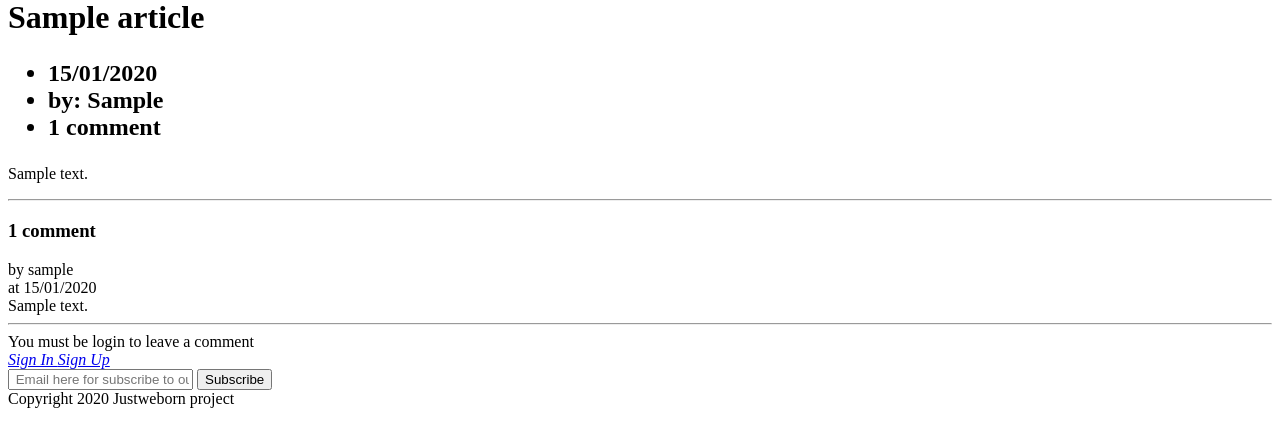
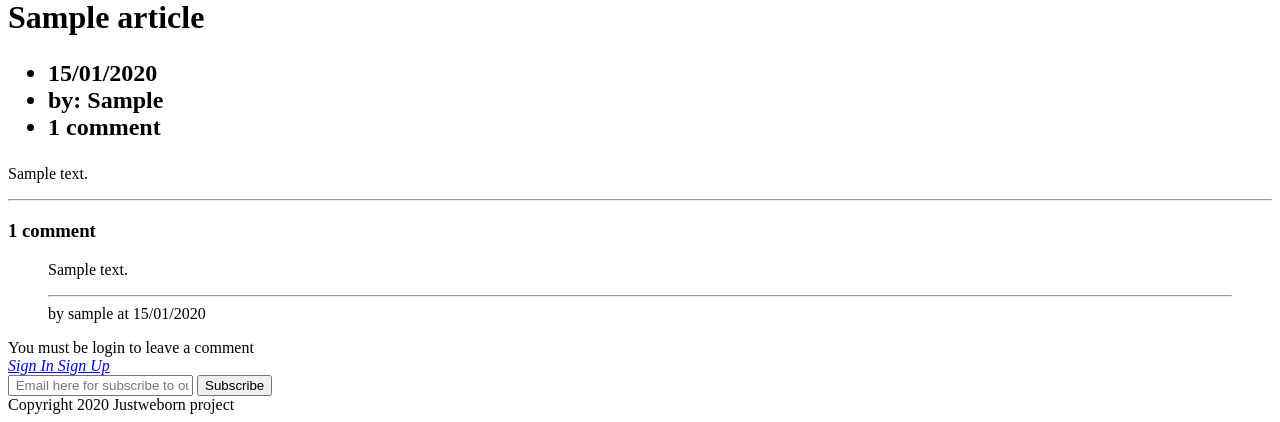
Before and after one commit to Shinanubis/Colibri_project, a Symfony app: template templates/blog/article/show.html.twig in a window 1280 px wide. Shown: the part 423-845 px from the top of the page. Run offline with Twig, Linux system fonts and the light colour scheme; the template is opened without the code that fills it: most values are stand-ins (such as "Sample title", 1, 10 or a date in 2020); grey boxes marked "Sample" are stand-in pictures; some libraries are stand-ins or nearby versions.

Commit message:
stylize comment

```diff
--- a/templates/blog/article/show.html.twig
+++ b/templates/blog/article/show.html.twig
@@ -26,13 +26,21 @@
             </h3>
 
             {% for comment in article.comments|sort|reverse %}
-                <div class="content" id="comment">
-                    <div id="comment_author">{{ "by " ~ comment.author.username }}</div>
-                    <div id="comment_date">{{ "at " ~ comment.createdAt|date("d/m/Y") }}</div>
-                    <div id="comment_content">{{ comment.content }}</div>
+                <div class="row">
+                    <div class="col-lg-6">
+
+                        <!-- CUSTOM BLOCKQUOTE -->
+                        <blockquote class="blockquote blockquote-custom bg-white p-5 shadow rounded">
+                            <div class="blockquote-custom-icon bg-info shadow-sm"><i class="fa fa-quote-left text-white"></i></div>
+                            <p class="mb-0 mt-2 font-italic">{{ comment.content }}</p>
+                            <hr>
+                            <footer class="blockquote-footer pt-4 mt-4">
+                                {{ "by " ~ comment.author.username }}{{ " at " ~ comment.createdAt|date("d/m/Y") }}
+                            </footer>
+                        </blockquote><!-- END -->
+
+                    </div>
                 </div>
-
-                <hr class="comments-separator">
             {% endfor %}
 
             <div class="columns">
```
Also changed, not shown: assets/styles/article.scss (+22 -11 lines).
